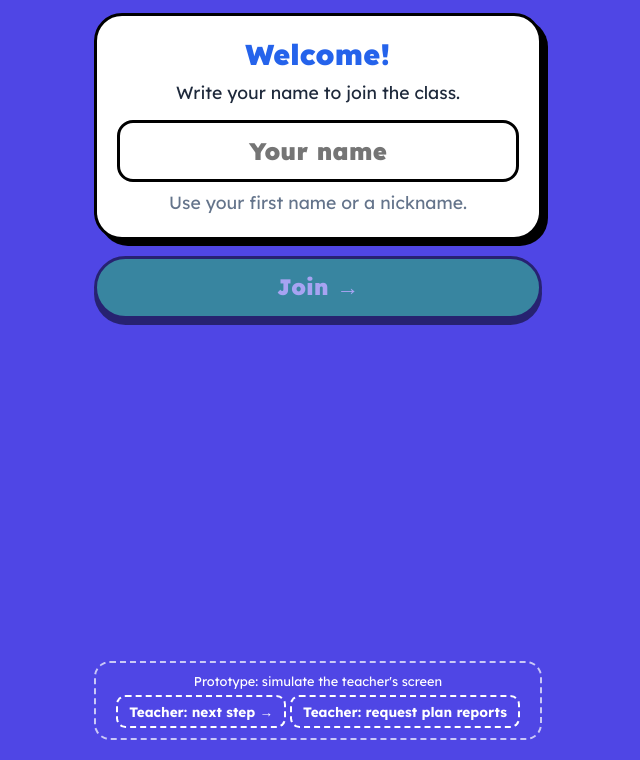
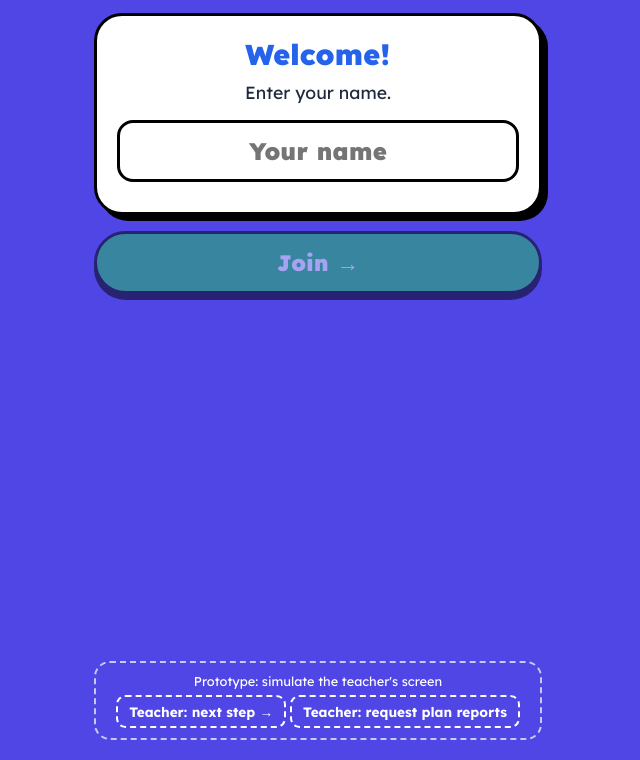
Before and after one commit to KlarioMIE/AFE-SPC-Prototype3, a plain HTML site: page student.html in a window 1280 px wide. Shown: the part 40-800 px from the top of the page, without its empty margins (322-962 px from the left). Drawn offline with Linux system fonts and the light colour scheme.

Commit message:
Student join screen: just 'Enter your name.'
Co-Authored-By: Claude Opus 5.5 <noreply@anthropic.com>
Claude-Session: https://claude.ai/code/session_01KDcWfLL6BtUwLD1bowmPvM

```diff
--- a/student.html
+++ b/student.html
@@ -198,9 +198,8 @@
         <section class="screen" id="s-join">
             <div class="card">
                 <h1>Welcome!</h1>
-                <p>Write your name to join the class.</p>
+                <p>Enter your name.</p>
                 <input type="text" id="name" maxlength="20" autocomplete="off" placeholder="Your name" aria-label="Your name">
-                <p class="hint">Use your first name or a nickname.</p>
             </div>
             <button class="btn" id="join" disabled>Join →</button>
         </section>
```
